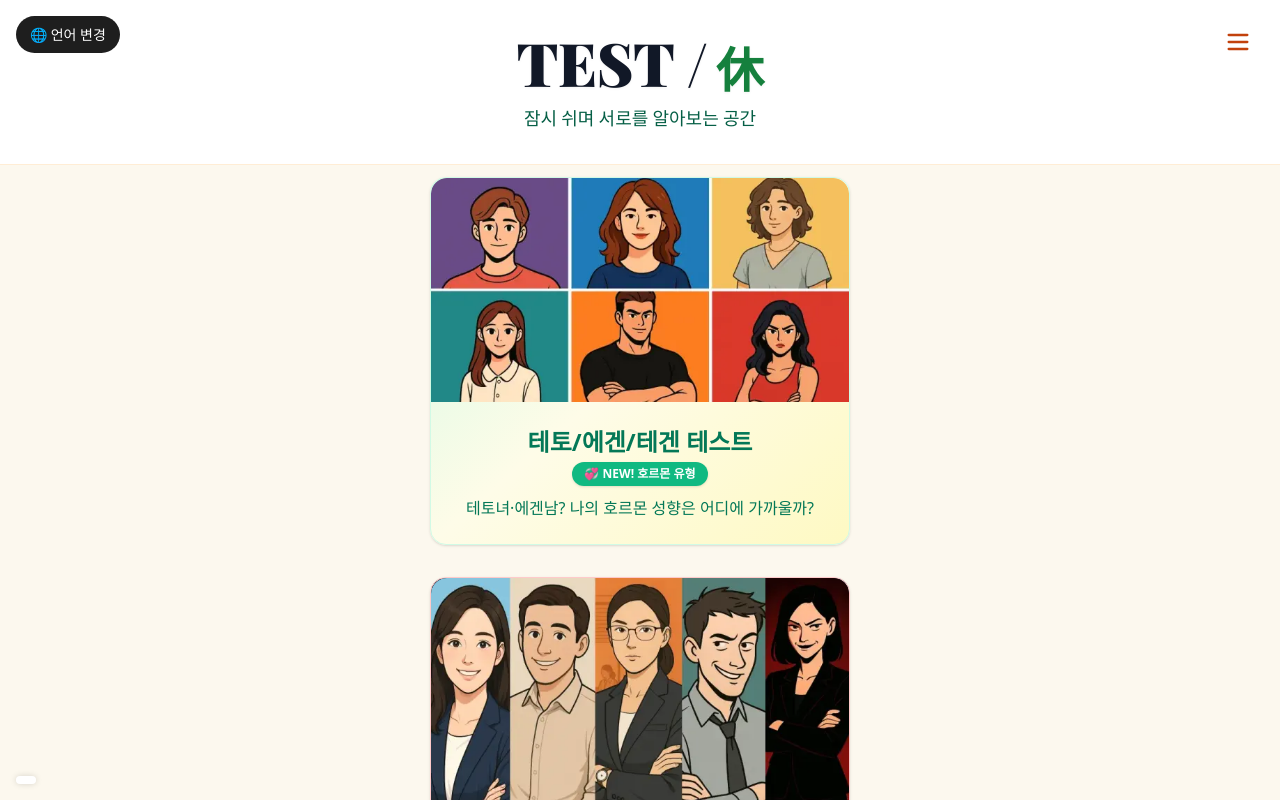
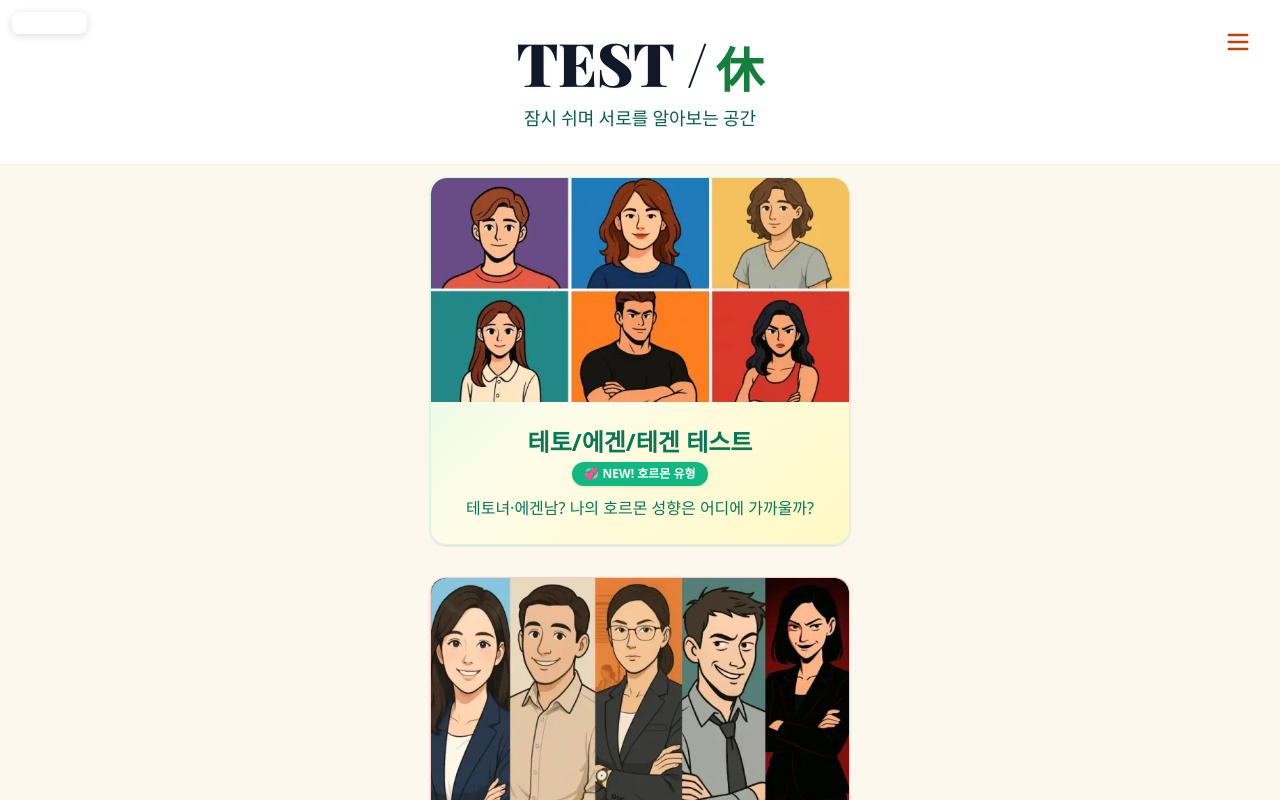
Before and after one commit to ParkHugh/TestHugh, a Next.js app: page / in a window 1280 px wide. Shown: the top 800 px of the page. Built offline with nearby package versions, Linux system fonts and the light colour scheme.

Commit message:
lang wonbok

```diff
--- a/pages/_app.js
+++ b/pages/_app.js
@@ -1,44 +1,69 @@
 import "@/styles/globals.css";
 import Head from "next/head";
-import dynamic from "next/dynamic";
-
-const GoogleTranslateLoader = dynamic(
-  () => import("@/components/GoogleTranslateLoader"),
-  { ssr: false }
-);
+import { useEffect, useState } from "react";
 
 export default function App({ Component, pageProps }) {
+  const [showTranslate, setShowTranslate] = useState(false);
+
+  useEffect(() => {
+    // 최초 방문 시에만 4초간 위젯 노출
+    if (!localStorage.getItem("translateWidgetShown")) {
+      setShowTranslate(true);
+      localStorage.setItem("translateWidgetShown", "1");
+    }
+
+    // 구글 번역 위젯 스크립트 삽입
+    const script = document.createElement("script");
+    script.src = "//translate.google.com/translate_a/element.js?cb=googleTranslateElementInit";
+    script.async = true;
+    document.body.appendChild(script);
+
+    window.googleTranslateElementInit = function() {
+      new window.google.translate.TranslateElement(
+        {
+          pageLanguage: "ko", // 기본 언어
+          includedLanguages: "en,ko,es", // 지원 언어
+          layout: window.google.translate.TranslateElement.InlineLayout.SIMPLE,
+        },
+        "google_translate_element"
+      );
+    };
+
+    return () => {
+      delete window.googleTranslateElementInit;
+    };
+  }, []);
+
+  // 4초 후 자동으로 번역 위젯 숨김
+  useEffect(() => {
+    if (showTranslate) {
+      const timer = setTimeout(() => setShowTranslate(false), 7000); // 4초 후 숨김
+      return () => clearTimeout(timer);
+    }
+  }, [showTranslate]);
+
   return (
     <>
       <Head>
         <link rel="icon" href="/favicon.ico" />
       </Head>
-
-      {/* ✅ 번역 위젯 항상 표시 */}
-      <GoogleTranslateLoader />
-
-      {/* ✅ 새련된 언어 버튼 (돋보이게 유도용) */}
-      <div
-        style={{
-          position: "fixed",
-          top: 16,
-          left: 16,
-          background: "#1e1e1e",
-          color: "#fff",
-          padding: "8px 14px",
-          borderRadius: "20px",
-          cursor: "pointer",
-          zIndex: 9999,
-          fontSize: "14px",
-        }}
-        onClick={() => {
-          const combo = document.querySelector(".goog-te-combo");
-          if (combo) combo.focus();
-        }}
-      >
-        🌐 언어 변경
-      </div>
-
+      {/* 처음 방문에만 4초간 번역 위젯 노출 */}
+      {showTranslate && (
+        <div
+          id="google_translate_element"
+          style={{
+            position: "fixed",
+            top: 12,
+            left: 12,
+            zIndex: 9999,
+            width: "120px",
+            background: "#fff",
+            borderRadius: 8,
+            boxShadow: "0 2px 8px 0 #0002",
+            padding: 4,
+          }}
+        />
+      )}
       <Component {...pageProps} />
     </>
   );
--- a/src/components/GoogleTranslateLoader.jsx
+++ /dev/null
@@ -1,45 +0,0 @@
-import { useEffect } from "react";
-
-export default function GoogleTranslateLoader() {
-  useEffect(() => {
-    const addTranslateScript = () => {
-      if (document.querySelector("#google-translate-script")) return;
-
-      const script = document.createElement("script");
-      script.id = "google-translate-script";
-      script.src =
-        "https://translate.google.com/translate_a/element.js?cb=googleTranslateElementInit";
-      script.async = true;
-      document.head.appendChild(script);
-    };
-
-    window.googleTranslateElementInit = () => {
-      new window.google.translate.TranslateElement(
-        {
-          pageLanguage: "ko",
-          includedLanguages: "ko,en,es",
-          layout: window.google.translate.TranslateElement.InlineLayout.SIMPLE,
-        },
-        "google_translate_element"
-      );
-    };
-
-    addTranslateScript();
-  }, []);
-
-  return (
-    <div
-      id="google_translate_element"
-      style={{
-        position: "fixed",
-        bottom: 16,
-        left: 16,
-        zIndex: 9999,
-        background: "#fff",
-        padding: "4px 10px",
-        borderRadius: "8px",
-        boxShadow: "0 0 6px rgba(0,0,0,0.15)",
-      }}
-    />
-  );
-}
--- a/src/styles/globals.css
+++ b/src/styles/globals.css
@@ -2,18 +2,31 @@
 @tailwind components;
 @tailwind utilities;
 
-/* 구글 번역 배너, 로고 제거 */
-.goog-te-banner-frame.skiptranslate,
-.goog-logo-link,
-.goog-te-gadget span,
-.goog-te-gadget-simple img {
-  display: none !important;
+/* 구글 번역 위젯 크기/폰트 줄이기 */
+#google_translate_element {
+  overflow: hidden;
+  width: 75px !important;
+  height: 22px !important;
 }
 
 .goog-te-gadget {
-  font-size: 0 !important;
+  font-size: 11px !important;
+  height: 22px !important;
+  padding: 2px !important;
+}
+.goog-te-gadget-simple {
+  font-size: 11px !important;
+  padding: 2px 4px !important;
+  border-radius: 6px !important;
+  background: rgba(255,255,255,0.8) !important; /* 살짝 투명한 흰 배경 */
+  box-shadow: 0 2px 8px 0 rgba(0,0,0,0.05) !important;
 }
 
-body {
-  top: 0 !important;
+.goog-te-combo {
+  font-size: 10px !important;
+  height: 20px !important;
+  min-width: 50px !important;
+  max-width: 70px !important;
+  padding: 0 2px !important;
+  margin: 0 !important;
 }
```
